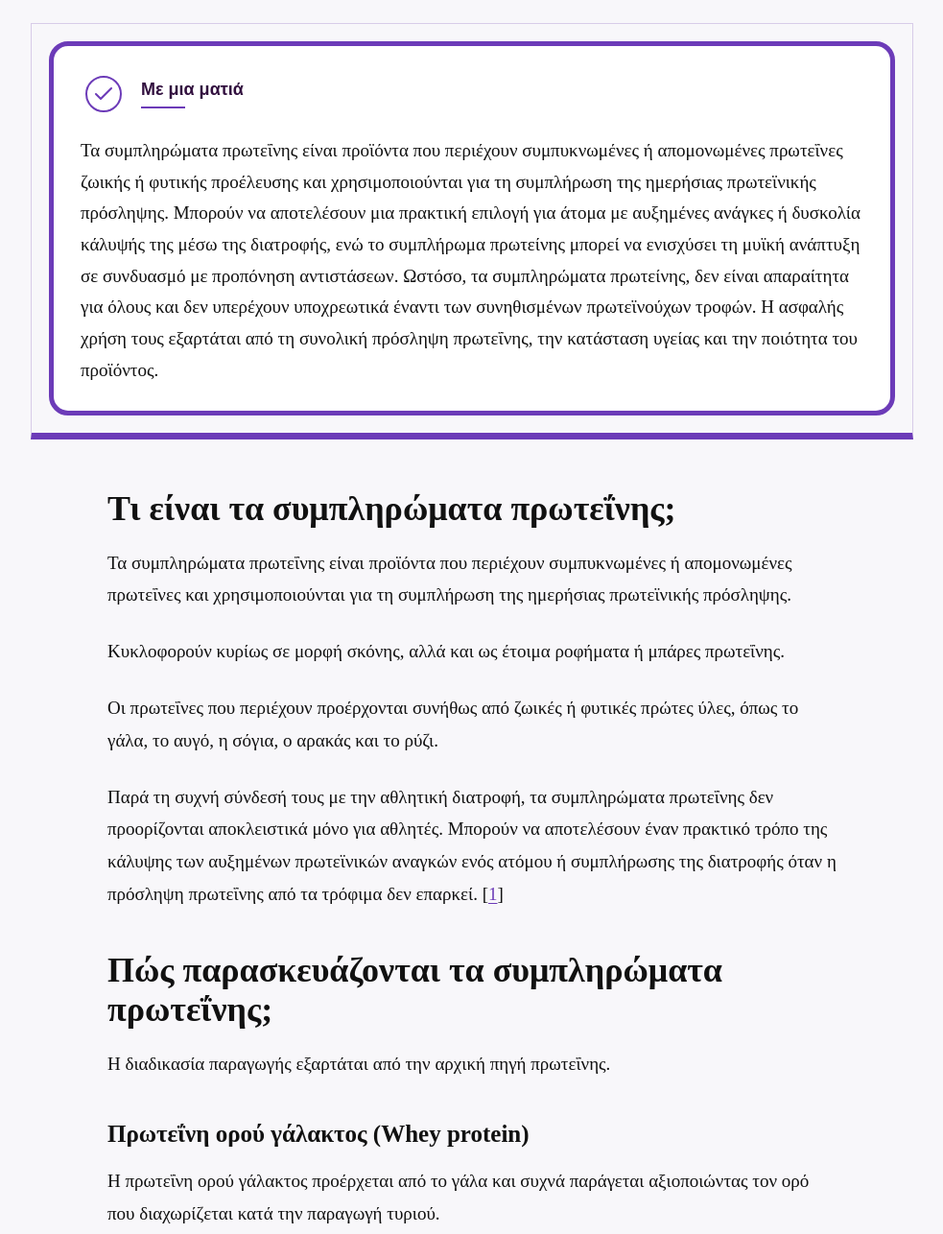
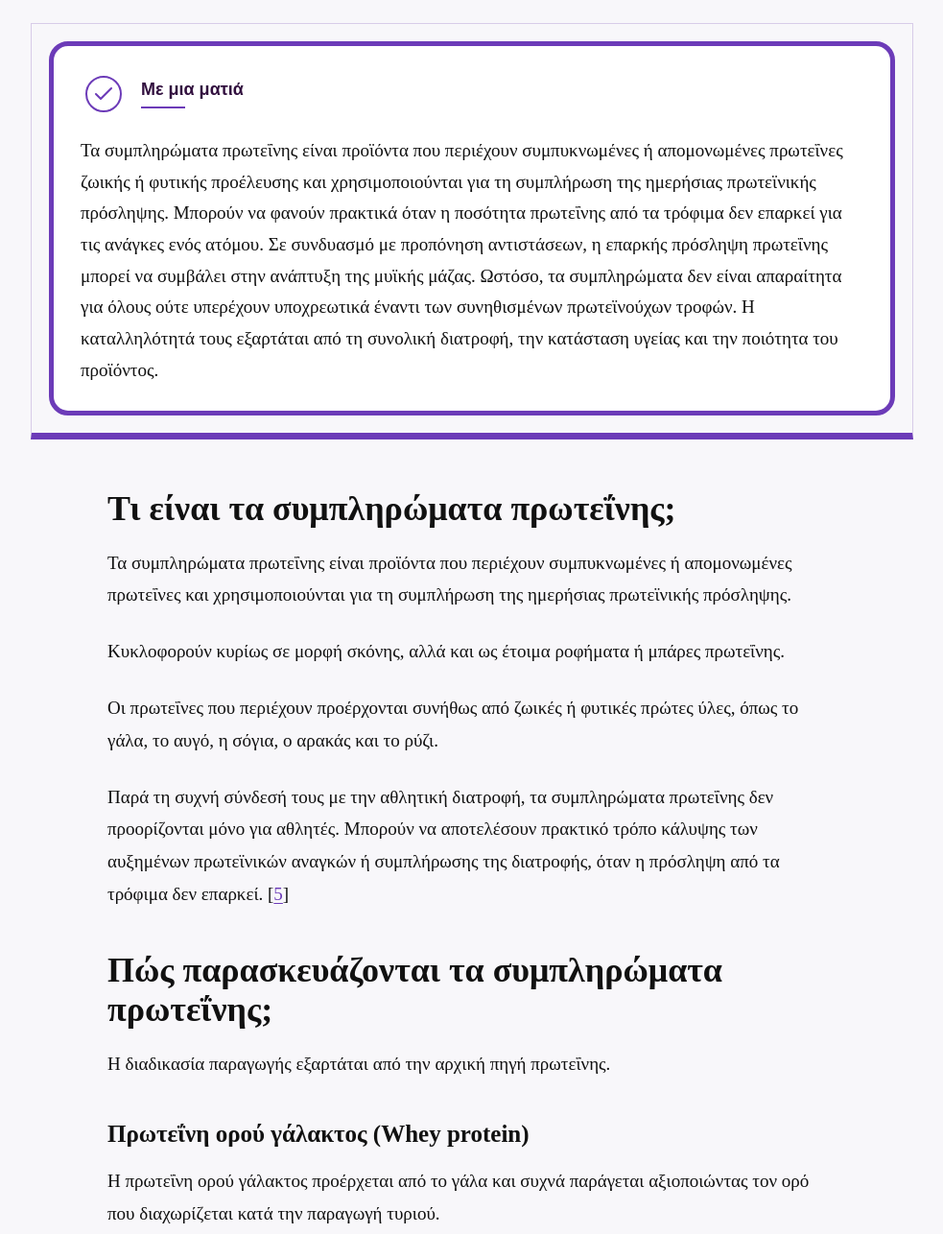
Before and after one commit to BiomedFacts/BiomedFacts, a Jekyll site: the page built from _posts/2026-10-18-symplhrwmata-prwteinhs-pws-paraskeyazontai.md, in a window 1280 px wide and 1400 px high, scrolled down 1051 px, cut to the strip 114-1400 px from the top of the window. Shown: the whole strip at 96% size, without its empty margins (148-1131 px from the left). Built offline with Jekyll 4.4.1, drawn with Linux system fonts in a browser that asks for light colours; some of the changed text lies outside the part shown.

Commit message:
Update 2026-10-18-symplhrwmata-prwteinhs-pws-paraskeyazontai.md

```diff
--- a/_posts/2026-10-18-symplhrwmata-prwteinhs-pws-paraskeyazontai.md
+++ b/_posts/2026-10-18-symplhrwmata-prwteinhs-pws-paraskeyazontai.md
@@ -1,5 +1,5 @@
 ---
-title: "Συμπληρώματα πρωτεΐνης:  Πώς παρασκευάζονται;"
+title: "Συμπληρώματα πρωτεΐνης: Πώς παρασκευάζονται;"
 date: 2026-10-18
 category: Διατροφή
 translation_key: protein
@@ -8,21 +8,20 @@ excerpt: Τι είναι τα συμπληρώματα πρωτεΐνης και
   ασφαλή για όλους;
 author: Δήμητρα Μουρκόγιαννη, BSc (Hons) Biomedical Science
 featured: false
-seo_title: Συμπληρώματα πρωτείνης και ασφάλεια
-seo_description: Τι είναι τα συμπληρώματα πρωτείνης και πώς παρασκευάζονται;
+seo_title: Συμπληρώματα πρωτεΐνης και ασφάλεια
+seo_description: Τι είναι τα συμπληρώματα πρωτεΐνης και πώς παρασκευάζονται;
   Είναι ασφαλή για όλους;
 overview: Τα συμπληρώματα πρωτεΐνης είναι προϊόντα που περιέχουν συμπυκνωμένες ή
   απομονωμένες πρωτεΐνες ζωικής ή φυτικής προέλευσης και χρησιμοποιούνται για τη
-  συμπλήρωση της ημερήσιας πρωτεϊνικής πρόσληψης. Μπορούν να αποτελέσουν μια
-  πρακτική επιλογή για άτομα με αυξημένες ανάγκες ή δυσκολία κάλυψής της μέσω
-  της διατροφής, ενώ το συμπλήρωμα πρωτείνης μπορεί να ενισχύσει τη μυϊκή
-  ανάπτυξη σε συνδυασμό με προπόνηση αντιστάσεων. Ωστόσο, τα συμπληρώματα
-  πρωτείνης, δεν είναι απαραίτητα για όλους και δεν υπερέχουν υποχρεωτικά έναντι
-  των συνηθισμένων πρωτεϊνούχων τροφών. Η ασφαλής χρήση τους εξαρτάται από τη
-  συνολική πρόσληψη πρωτεΐνης, την κατάσταση υγείας και την ποιότητα του
-  προϊόντος.
+  συμπλήρωση της ημερήσιας πρωτεϊνικής πρόσληψης. Μπορούν να φανούν πρακτικά
+  όταν η ποσότητα πρωτεΐνης από τα τρόφιμα δεν επαρκεί για τις ανάγκες ενός
+  ατόμου. Σε συνδυασμό με προπόνηση αντιστάσεων, η επαρκής πρόσληψη πρωτεΐνης
+  μπορεί να συμβάλει στην ανάπτυξη της μυϊκής μάζας. Ωστόσο, τα συμπληρώματα
+  δεν είναι απαραίτητα για όλους ούτε υπερέχουν υποχρεωτικά έναντι των
+  συνηθισμένων πρωτεϊνούχων τροφών. Η καταλληλότητά τους εξαρτάται από τη
+  συνολική διατροφή, την κατάσταση υγείας και την ποιότητα του προϊόντος.
 faqs:
-  - question: " Μπορώ να καταναλώνω πρωτεΐνη σε σκόνη καθημερινά;"
+  - question: "Μπορώ να καταναλώνω πρωτεΐνη σε σκόνη καθημερινά;"
     answer: >-
       Ναι.
 
@@ -38,26 +37,26 @@ faqs:
       συμβουλευτούν τον γιατρό που τους παρακολουθεί.
 sources:
   - reference: EFSA — Food Supplements
-    url: https://www.efsa.europa.eu/en/topics/topic/food-supplements?utm
+    url: https://www.efsa.europa.eu/en/topics/topic/food-supplements
   - reference: "Finnegan EW, et al. (2024). From lab-based to in-line: Analytical
       tools for the characterization of whey protein denaturation and
       aggregation–A review. Comprehensive Reviews in Food Science and Food
       Safety. DOI: 10.1111/1541-4337.13289."
-    url: https://ift.onlinelibrary.wiley.com/doi/full/10.1111/1541-4337.13289?utm
+    url: https://ift.onlinelibrary.wiley.com/doi/full/10.1111/1541-4337.13289
   - reference: "Etzbach L, et al. (2024). Opportunities and challenges of plant
       proteins as functional ingredients for food production. Proceedings of the
       National Academy of Sciences (PNAS). DOI: 10.1073/pnas.2319019121."
-    url: https://pmc.ncbi.nlm.nih.gov/articles/PMC11648661/?utm
+    url: https://pmc.ncbi.nlm.nih.gov/articles/PMC11648661/
   - reference: "Haigh FAD, et al. (2026). Ingestion of diverse protein-rich
       whole-foods result in similar post exercise whole body and myofibrillar
       protein synthesis rates compared with a more isolated protein source in
       young adults. American Journal of Clinical Nutrition, 123(4), 101231. DOI:
       10.1016/j.ajcnut.2026.101231."
-    url: https://pubmed.ncbi.nlm.nih.gov/41643855/?utm
+    url: https://pubmed.ncbi.nlm.nih.gov/41643855/
   - reference: "Jäger R, et al. (2017). International Society of Sports Nutrition
       Position Stand: protein and exercise. Journal of the International Society
       of Sports Nutrition, 14, 20. DOI: 10.1186/s12970-017-0177-8."
-    url: https://link.springer.com/article/10.1186/s12970-017-0177-8?utm
+    url: https://link.springer.com/article/10.1186/s12970-017-0177-8
 ---
 # **Τι είναι τα συμπληρώματα πρωτεΐνης;**
 
@@ -67,7 +66,7 @@ sources:
 
 Οι πρωτεΐνες που περιέχουν προέρχονται συνήθως από ζωικές ή φυτικές πρώτες ύλες, όπως το γάλα, το αυγό, η σόγια, ο αρακάς και το ρύζι.
 
-Παρά τη συχνή σύνδεσή τους με την αθλητική διατροφή, τα συμπληρώματα πρωτεΐνης δεν προορίζονται αποκλειστικά μόνο για αθλητές. Μπορούν να αποτελέσουν έναν πρακτικό τρόπο της κάλυψης των αυξημένων πρωτεϊνικών αναγκών ενός ατόμου ή συμπλήρωσης της διατροφής όταν η πρόσληψη πρωτεΐνης από τα τρόφιμα δεν επαρκεί. [[1](https://www.efsa.europa.eu/en/topics/topic/food-supplements?utm)]
+Παρά τη συχνή σύνδεσή τους με την αθλητική διατροφή, τα συμπληρώματα πρωτεΐνης δεν προορίζονται μόνο για αθλητές. Μπορούν να αποτελέσουν πρακτικό τρόπο κάλυψης των αυξημένων πρωτεϊνικών αναγκών ή συμπλήρωσης της διατροφής, όταν η πρόσληψη από τα τρόφιμα δεν επαρκεί. [[5](https://link.springer.com/article/10.1186/s12970-017-0177-8)]
 
 # **Πώς παρασκευάζονται τα συμπληρώματα πρωτεΐνης;**
 
@@ -81,7 +80,7 @@ sources:
 
 Μέσω τεχνικών επεξεργασίας, όπως η υπερδιήθηση (*ultrafiltration*) και η διαδιήθηση (*diafiltration*), αυξάνεται η συγκέντρωση των πρωτεϊνών, ενώ απομακρύνεται μέρος της λακτόζης και άλλων συστατικών.
 
-Στη συνέχεια, το υγρό συμπυκνώνεται και ξηραίνεται, συνήθως μέσω ψεκασμού (*spray drying*), ώστε να παραχθεί η τελική σκόνη πρωτεΐνης. [[2](https://ift.onlinelibrary.wiley.com/doi/full/10.1111/1541-4337.13289?utm)]
+Στη συνέχεια, το υγρό συμπυκνώνεται και ξηραίνεται, συνήθως μέσω ψεκασμού (*spray drying*), ώστε να παραχθεί η τελική σκόνη πρωτεΐνης. [[2](https://ift.onlinelibrary.wiley.com/doi/full/10.1111/1541-4337.13289)]
 
 Ανάλογα με τον βαθμό επεξεργασίας, μπορούν να παραχθούν διαφορετικές μορφές, όπως:
 
@@ -113,8 +110,8 @@ sources:
 
 Σε τυχαιοποιημένη κλινική μελέτη που δημοσιεύθηκε το 2026 στο *American Journal of Clinical Nutrition*, εξετάστηκε η απόκριση της μυϊκής πρωτεϊνοσύνθεσης μετά την κατανάλωση διαφορετικών πρωτεϊνούχων τροφίμων.
 
-Οι ερευνητές διαπίστωσαν ότι η κατανάλωση διαφορετικών τροφίμων, όπως αυγά, σολομός, χοιρινό κρέας, φακές, προκάλεσε συγκρίσιμη αύξηση της μυϊκής πρωτεϊνοσύνθεσης μετά την άσκηση σε νεαρούς ενήλικες, παρά τις διαφορές στο προφίλ αμινοξέων και στη συνολική σύσταση των τροφίμων.
+Οι ερευνητές διαπίστωσαν ότι η κατανάλωση διαφορετικών πηγών πρωτεΐνης, όπως αυγών, σολομού, χοιρινού κρέατος, φακών και ασπραδιών αυγών, συνδέθηκε με συγκρίσιμους ρυθμούς μυοϊνιδιακής πρωτεϊνοσύνθεσης μετά την άσκηση στους νεαρούς ενήλικες που συμμετείχαν. Ωστόσο, ο συνολικός ισολογισμός πρωτεΐνης του σώματος ήταν ευνοϊκότερος στην ομάδα που κατανάλωσε ασπράδια αυγών.
 
-Ωστόσο, η μελέτη εξέτασε τη βραχυπρόθεσμη απόκριση μετά από μία συνεδρία άσκησης και όχι τη μακροχρόνια αύξηση της μυϊκής μάζας. [[4](https://pubmed.ncbi.nlm.nih.gov/41643855/?utm)]
+Ωστόσο, η μελέτη εξέτασε τη βραχυπρόθεσμη απόκριση μετά από μία συνεδρία άσκησης και όχι τη μακροχρόνια αύξηση της μυϊκής μάζας. [[4](https://pubmed.ncbi.nlm.nih.gov/41643855/)]
 
-Άρα, η χρησιμότητά τους εξαρτάται κυρίως από τη συνολική πρόσληψη πρωτεΐνης του ατόμου, την ποιότητα και την ποσότητα των απαραίτητων αμινοξέων, καθώς και τις ιδιαίτερες διατροφικές ανάγκες κάθε ατόμου. [[1](https://www.efsa.europa.eu/en/topics/topic/food-supplements?utm),[5](https://link.springer.com/article/10.1186/s12970-017-0177-8?utm)]
+Η χρησιμότητα των συμπληρωμάτων εξαρτάται από τη συνολική πρόσληψη πρωτεΐνης, την ποιότητα και την ποσότητα των απαραίτητων αμινοξέων και τις διατροφικές ανάγκες κάθε ατόμου. [[5](https://link.springer.com/article/10.1186/s12970-017-0177-8)]
```
Also changed, not shown: other parts of _posts/2026-10-18-symplhrwmata-prwteinhs-pws-paraskeyazontai.md (+2 -4 lines).
